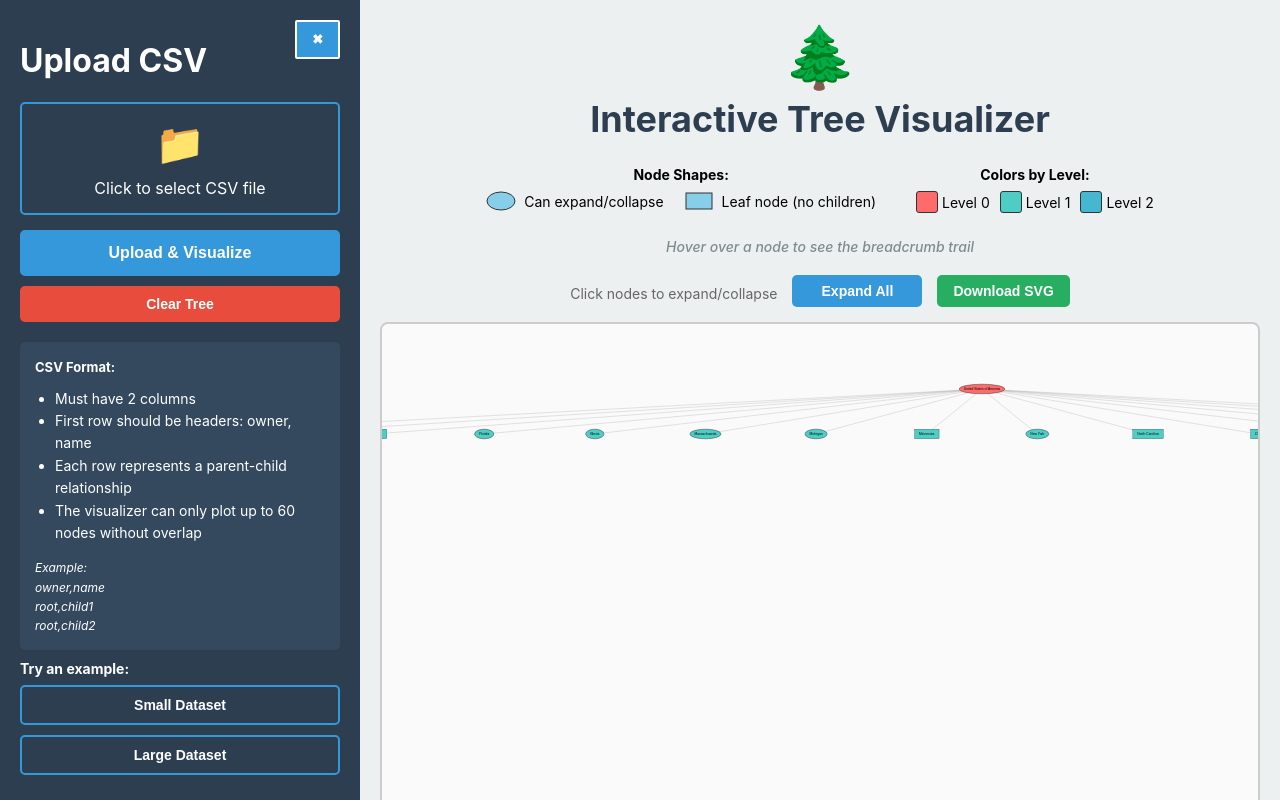
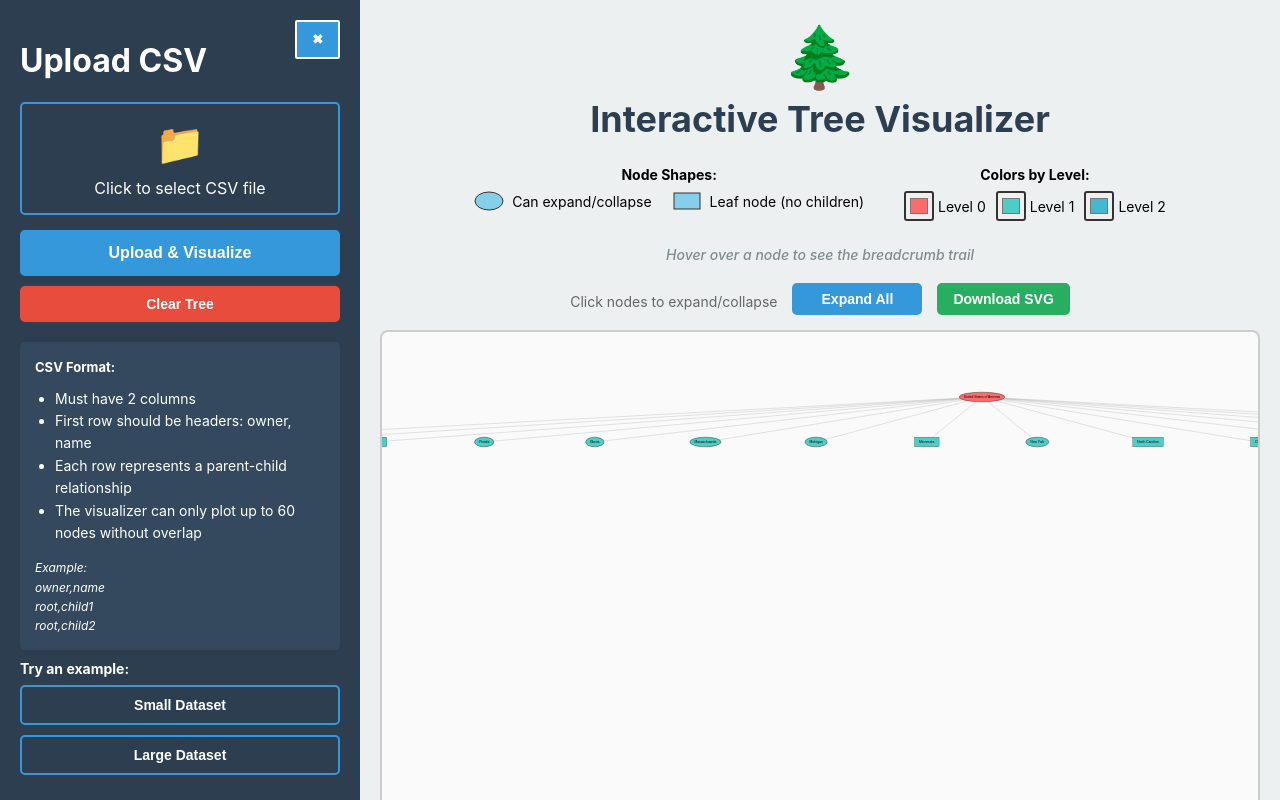
Before and after one commit to isabellamddo/interactive-tree-visualizer, a React (Create React App) app: page / in a window 1280 px wide. Both pictures are taken after a click on the button "Small Dataset". Built offline with nearby package versions, Linux system fonts and the light colour scheme.

Commit message:
Color picker

```diff
--- a/src/TreeVisualization.js
+++ b/src/TreeVisualization.js
@@ -8,7 +8,7 @@ const TreeVisualization = ({ treeData }) => {
   const [breadcrumb, setBreadcrumb] = useState([]);
   const [nodeCount, setNodeCount] = useState(0);
   const defaultColors = ['#ff6b6b', '#4ecdc4', '#45b7d1', '#96ceb4', '#feca57', '#ff9ff3', '#54a0ff'];
-  const [customColors, setCustomColors] = useState([defaultColors.slice()]);
+  const [customColors, setCustomColors] = useState(defaultColors.slice());
 
   // References
   const svgRef = useRef();
@@ -29,8 +29,7 @@ const TreeVisualization = ({ treeData }) => {
   }
 
   function getNodeColor(node) {
-    const colors = ['#ff6b6b', '#4ecdc4', '#45b7d1', '#96ceb4', '#feca57', '#ff9ff3', '#54a0ff'];
-    return colors[node.depth % colors.length];
+    return customColors[node.depth % customColors.length];
   }
 
   function collapse(d) {
@@ -355,8 +354,13 @@ const TreeVisualization = ({ treeData }) => {
 
   const handleColorChange = (index, newColor) => {
     const newColors = customColors.slice();
-    newColors[index] = newColor;
+    newColors[index] = newColor; // Update specific colorin custom colors array
     setCustomColors(newColors);
+
+    // Force immediate update
+    setTimeout(() => {
+      updateNodeColors();
+    }, 0);
   }
 
   const resetColors = () => {
@@ -364,9 +368,9 @@ const TreeVisualization = ({ treeData }) => {
   }
 
   const updateNodeColors = () => {
-    if (!mainGroupRef.current) return;
+    if (!mainGroupRef.current) return; // Only if nodes are rendered
 
-    mainGroupRef.current.selectAll('g.node').each(function(node) {
+    mainGroupRef.current.selectAll('g.node').each(function (node) {
       const nodeGroup = d3.select(this);
       const canExpand = node.children || node._children;
 
@@ -377,6 +381,13 @@ const TreeVisualization = ({ treeData }) => {
       }
     });
   };
+
+  // If custom colors changes and treedata is rendered
+  useEffect(() => {
+    if (treeData && mainGroupRef.current) {
+      updateNodeColors();
+    }
+  }, [customColors, treeData]);
 
   const toggleExpandCollapse = () => {
     if (!rootRef.current || !updateRef.current) return;
@@ -397,8 +408,6 @@ const TreeVisualization = ({ treeData }) => {
   };
 
   // Legend data
-  const legendColors = ['#ff6b6b', '#4ecdc4', '#45b7d1', '#96ceb4', '#feca57', '#ff9ff3', '#54a0ff'];
-
   const Legend = () => (
     <div style={{
       display: 'flex',
@@ -428,15 +437,21 @@ const TreeVisualization = ({ treeData }) => {
       <div>
         <strong>Colors by Level:</strong>
         <div style={{ display: 'flex', gap: '10px', marginTop: '8px', flexWrap: 'wrap' }}>
-          {legendColors.slice(0, maxDepth).map((color, index) => (
+          {customColors.slice(0, maxDepth).map((color, index) => (
             <div key={index} style={{ display: 'flex', alignItems: 'center', gap: '4px' }}>
-              <div style={{
-                width: '20px',
-                height: '20px',
-                backgroundColor: color,
-                border: '1px solid #333',
-                borderRadius: '3px'
-              }}></div>
+              <input
+                type="color"
+                value={color}
+                onChange={(e) => handleColorChange(index, e.target.value)}
+                style={{
+                  width: '30px',
+                  height: '30px',
+                  border: '2px solid #333',
+                  borderRadius: '3px',
+                  cursor: 'pointer'
+                }}
+                title={`Choose color for Level ${index}`}
+              />
               <span>Level {index}</span>
             </div>
           ))}
```
